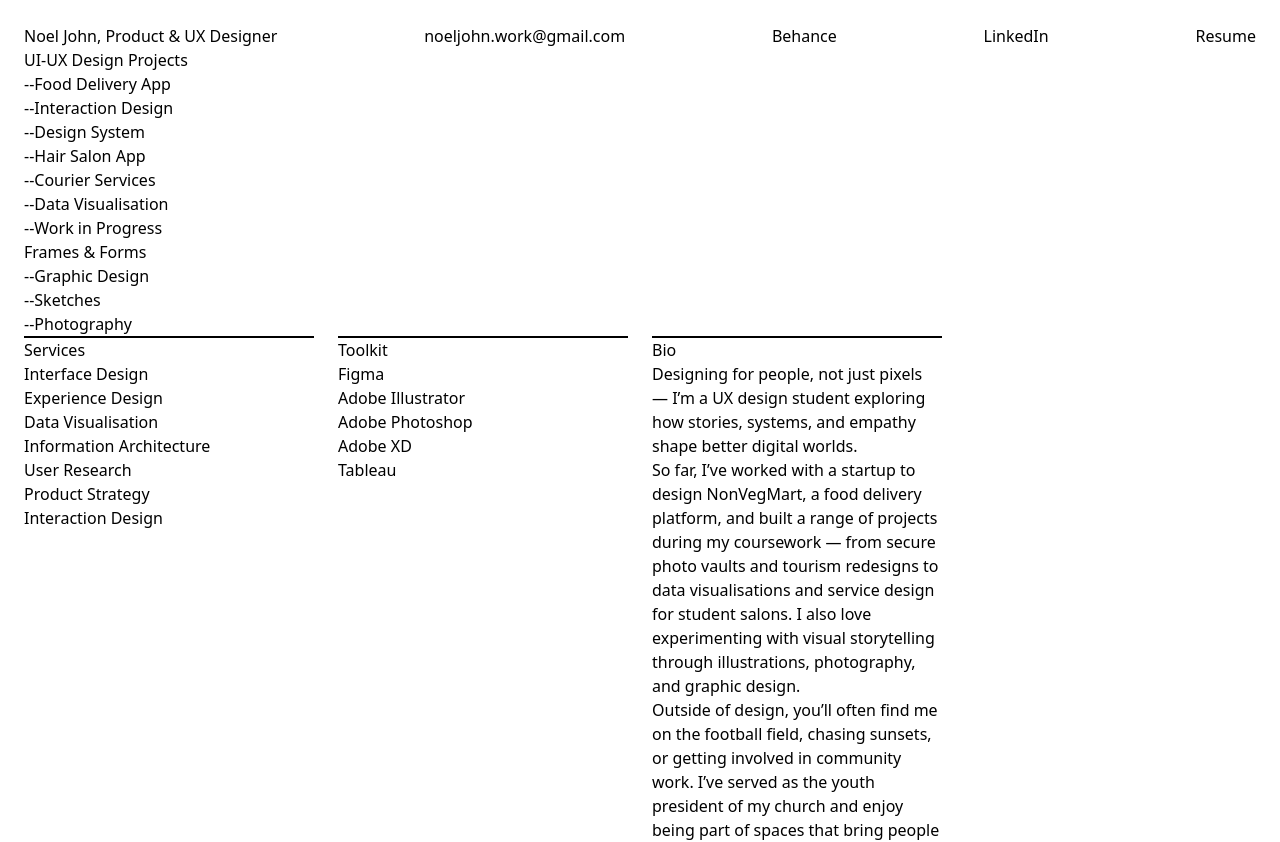
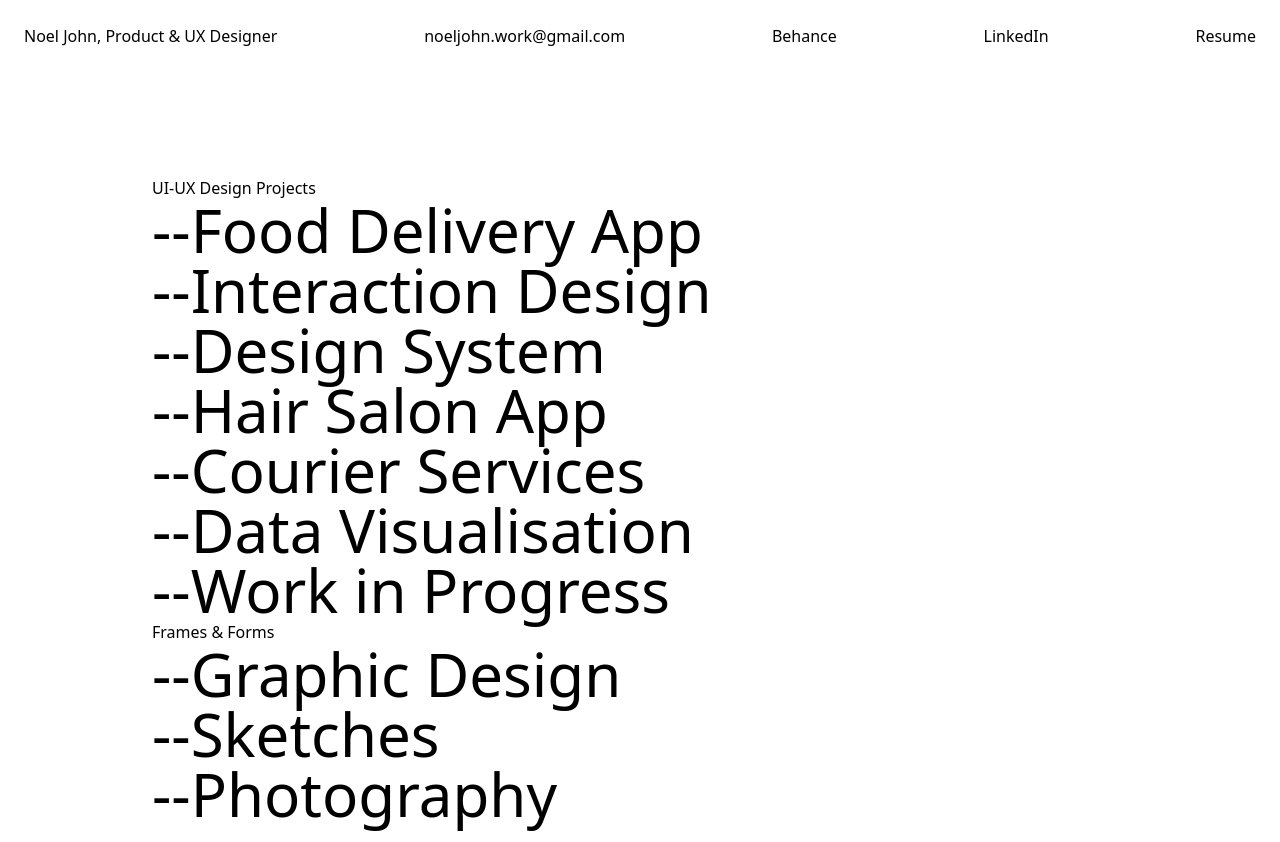
Before and after one commit to noelworks/noelworks.github.io, a React (Vite) app: page / in a window 1280 px wide. Shown: the top 842 px of the page. Built offline with nearby package versions, Linux system fonts and the light colour scheme.

Commit message:
[WIP] The page looks more like the mocks now

```diff
--- a/src/App.tsx
+++ b/src/App.tsx
@@ -46,7 +46,7 @@ export function App() {
 		<>
 			<div ref={hoverAnimationPortal}></div>
 			<Header></Header>
-			<main>
+			<main className="m-32">
 				<section>
 					<h1>UI-UX Design Projects</h1>
 					<ul>{renderLinks(LINK_SECTION.UI_UX_DESIGN_PROJECTS)}</ul>
--- a/src/FakeLink.tsx
+++ b/src/FakeLink.tsx
@@ -8,7 +8,7 @@ type FakeLinkProps = {
 
 const FakeLink: React.FunctionComponent<FakeLinkProps> = ({ title, isActive, onHover }) => {
 	return (
-		<li onMouseEnter={onHover} className={clsx('cursor-pointer')}>
+		<li onMouseEnter={onHover} className={clsx('cursor-pointer text-6xl')}>
 			<span>--</span>
 			<span>{title}</span>
 		</li>
--- a/src/Footer.tsx
+++ b/src/Footer.tsx
@@ -1,8 +1,11 @@
+import { ReactElement } from 'react';
+
 export default function Footer() {
+	const commonH1ClassNames = 'mb-5 text-lg';
 	return (
 		<footer className="grid grid-cols-4 gap-6">
 			<section className="border-t-2">
-				<h1>Services</h1>
+				<h1 className={commonH1ClassNames}>Services</h1>
 				<ul>
 					<li>Interface Design</li>
 					<li>Experience Design</li>
@@ -14,7 +17,7 @@ export default function Footer() {
 				</ul>
 			</section>
 			<section className="border-t-2">
-				<h1>Toolkit</h1>
+				<h1 className={commonH1ClassNames}>Toolkit</h1>
 				<ul>
 					<li>Figma</li>
 					<li>Adobe Illustrator</li>
@@ -24,23 +27,16 @@ export default function Footer() {
 				</ul>
 			</section>
 			<section className="border-t-2">
-				<h1>Bio</h1>
-				<p>
-					Designing for people, not just pixels — I’m a UX design student exploring how stories,
-					systems, and empathy shape better digital worlds.
-				</p>
-				<p>
-					So far, I’ve worked with a startup to design NonVegMart, a food delivery platform, and
-					built a range of projects during my coursework — from secure photo vaults and tourism
-					redesigns to data visualisations and service design for student salons. I also love
-					experimenting with visual storytelling through illustrations, photography, and graphic
-					design.
-				</p>
-				<p>
-					Outside of design, you’ll often find me on the football field, chasing sunsets, or getting
-					involved in community work. I’ve served as the youth president of my church and enjoy
-					being part of spaces that bring people together — on and off the screen.
-				</p>
+				<h1 className={commonH1ClassNames}>Bio</h1>
+				{[
+					'Designing for people, not just pixels — I’m a UX design student exploring how stories, systems, and empathy shape better digital worlds.',
+					'So far, I’ve worked with a startup to design NonVegMart, a food delivery platform, and built a range of projects during my coursework — from secure photo vaults and tourism redesigns to data visualisations and service design for student salons. I also love experimenting with visual storytelling through illustrations, photography, and graphic design.',
+					'Outside of design, you’ll often find me on the football field, chasing sunsets, or getting involved in community work. I’ve served as the youth president of my church and enjoy being part of spaces that bring people together — on and off the screen.'
+				].map((text, idx) => (
+					<p className="mb-4" key={idx}>
+						{text}
+					</p>
+				))}
 			</section>
 		</footer>
 	);
```
